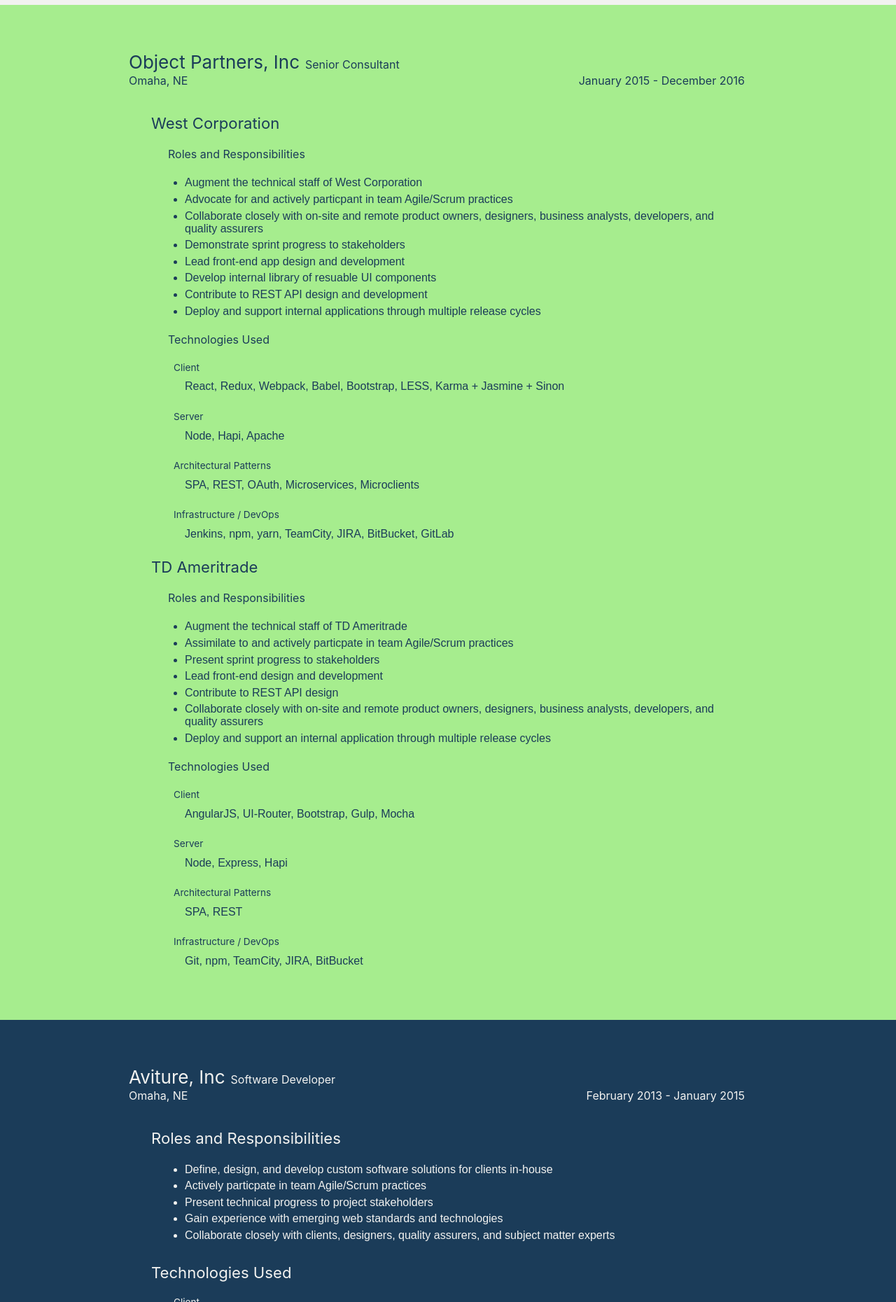
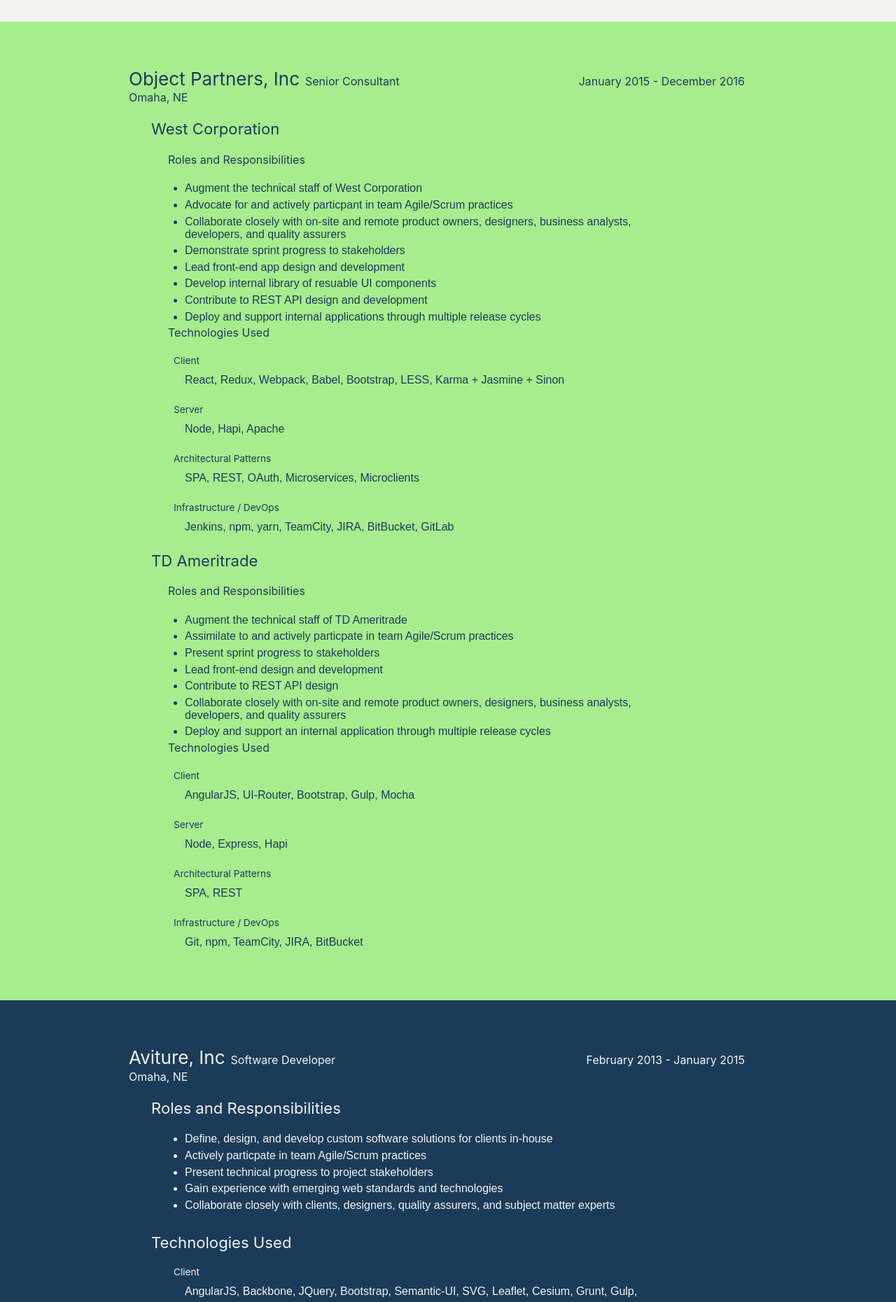
Before and after one commit to aghreed/aghreed, a Gatsby site: page /resume in a window 1280 px wide. Shown: the part 2260-4120 px from the top of the page at 70% size. Built offline with nearby package versions, Linux system fonts and the light colour scheme; Gatsby itself is replaced by a stand-in of ours.

Commit message:
update header routes so active styles are always active - update spacing on resume

```diff
--- a/src/components/header.js
+++ b/src/components/header.js
@@ -23,8 +23,8 @@
       <div style={{ width: `60%`, height: `1px`, backgroundColor: `${navy}`, margin: `1.75rem auto` }}></div>
       <div style={{ display: `flex`, width: `40%`, margin: `0 auto`, justifyContent: `space-evenly` }}>
         <h3><Link to="/" style={{ color: `${navy}`, fontVariant: `small-caps` }} activeStyle={{ textDecoration: `underline` }}>about</Link></h3>
-        <h3><Link to="/side" style={{ color: `${navy}`, fontVariant: `small-caps` }} activeStyle={{ textDecoration: `underline` }}>on the side</Link></h3>
-        <h3><Link to="/resume" style={{ color: `${navy}`, fontVariant: `small-caps` }} activeStyle={{ textDecoration: `underline` }}>resume</Link></h3>
+        <h3><Link to="/side/" style={{ color: `${navy}`, fontVariant: `small-caps` }} activeStyle={{ textDecoration: `underline` }}>on the side</Link></h3>
+        <h3><Link to="/resume/" style={{ color: `${navy}`, fontVariant: `small-caps` }} activeStyle={{ textDecoration: `underline` }}>resume</Link></h3>
       </div>
     </div>
   </header>
--- a/src/pages/resume.js
+++ b/src/pages/resume.js
@@ -30,7 +30,7 @@
         </div>
         <div style={{ margin: `1rem 6rem` }}>
           <h3>Roles and Responsibilities</h3>
-          <ul style={{ marginLeft: `3rem` }}>
+          <ul style={{ margin: `0 8rem 0 3rem` }}>
             <li>Augment the technical staff of the Retirement Plans Division at Mutual of Omaha</li>
             <li>Advocate for and actively particpant in team Agile/Scrum practices</li>
             <li>Collaborate closely with product owners, architects, designers, and business analysts</li>
@@ -42,7 +42,7 @@
         </div>
         <div style={{ margin: `2rem 6rem` }}>
           <h3>Technologies Used</h3>
-          <div>
+          <div style={{ marginRight: `8rem` }}>
             <h5 style={{ margin: `0.5rem 2rem`}}>Client</h5>
             <p style={{ marginLeft: `3rem`}}>Typescript, React, Redux, Webpack, Babel, Lerna, Rollup, Semantic-UI, SASS, Jest + Enzyme, NightmareJS</p>
             <h5 style={{ margin: `0.5rem 2rem`}}>Server</h5>
@@ -61,19 +61,19 @@
     <section style={{ padding: `0.25rem 0 3rem`, color: `${navy}`, background: `${lime}` }}>
       <div style={{ margin: `0 auto`, maxWidth: `1040px` }}>
         <div style={{ margin: `4rem 4rem 1rem` }}>
-          <div style={{ display: `flex`, justifyContent: `flex-start`, alignItems: `baseline` }}>
+          <div style={{ display: `flex`, justifyContent: `space-between`, alignItems: `baseline` }}>
+            <div style={{ display: `flex`, alignItems: `baseline` }}>
               <h2 style={{ marginBottom: `0.25rem` }}><a href="http://www.objectpartners.com" target="_blank" rel="noopener noreferrer" style={{ color: `${navy}` }}>Object Partners, Inc</a></h2>
               <h4 style={{ marginLeft: `0.5rem`, marginBottom: `0.25rem` }}>Senior Consultant</h4>
             </div>
-          <div style={{ display: `flex`, justifyContent: `space-between` }}>
+            <h4 style={{ marginRight: `2rem`, marginBottom: `0.25rem` }}>January 2015 - December 2016</h4>
+          </div>
           <h4>Omaha, NE</h4>
-            <h4 style={{ marginRight: `2rem` }}>January 2015 - December 2016</h4>
-          </div>
         </div>
         <div style={{ margin: `1rem 6rem` }}>
           <h3>West Corporation</h3>
           <h4 style={{ marginLeft: `1.5rem` }}>Roles and Responsibilities</h4>
-          <ul style={{ marginLeft: `3rem` }}>
+          <ul style={{ margin: `0 8rem 0 3rem` }}>
             <li>Augment the technical staff of West Corporation</li>
             <li>Advocate for and actively particpant in team Agile/Scrum practices</li>
             <li>Collaborate closely with on-site and remote product owners, designers, business analysts, developers, and quality assurers</li>
@@ -84,7 +84,7 @@
             <li>Deploy and support internal applications through multiple release cycles</li>
           </ul>
           <h4 style={{ marginLeft: `1.5rem` }}>Technologies Used</h4>
-          <div>
+          <div style={{ marginRight: `8rem` }}>
             <h5 style={{ margin: `0.5rem 2rem`}}>Client</h5>
             <p style={{ marginLeft: `3rem`}}>React, Redux, Webpack, Babel, Bootstrap, LESS, Karma + Jasmine + Sinon</p>
             <h5 style={{ margin: `0.5rem 2rem`}}>Server</h5>
@@ -96,7 +96,7 @@
           </div>
           <h3>TD Ameritrade</h3>
           <h4 style={{ marginLeft: `1.5rem` }}>Roles and Responsibilities</h4>
-          <ul style={{ marginLeft: `3rem` }}>
+          <ul style={{ margin: `0 8rem 0 3rem` }}>
             <li>Augment the technical staff of TD Ameritrade</li>
             <li>Assimilate to and actively particpate in team Agile/Scrum practices</li>
             <li>Present sprint progress to stakeholders</li>
@@ -106,7 +106,7 @@
             <li>Deploy and support an internal application through multiple release cycles</li>
           </ul>
           <h4 style={{ marginLeft: `1.5rem` }}>Technologies Used</h4>
-          <div>
+          <div style={{ marginRight: `8rem` }}>
             <h5 style={{ margin: `0.5rem 2rem`}}>Client</h5>
             <p style={{ marginLeft: `3rem`}}>AngularJS, UI-Router, Bootstrap, Gulp, Mocha</p>
             <h5 style={{ margin: `0.5rem 2rem`}}>Server</h5>
@@ -123,18 +123,18 @@
     <section style={{ padding: `0.25rem 0 3rem`, color: `${offWhite}`, background: `${navy}` }}>
       <div style={{ margin: `0 auto`, maxWidth: `1040px` }}>
         <div style={{ margin: `4rem 4rem 1rem` }}>
-          <div style={{ display: `flex`, justifyContent: `flex-start`, alignItems: `baseline` }}>
+          <div style={{ display: `flex`, justifyContent: `space-between`, alignItems: `baseline` }}>
+            <div style={{ display: `flex`, alignItems: `baseline` }}>
               <h2 style={{ marginBottom: `0.25rem` }}><a href="http://www.aviture.us.com" target="_blank" rel="noopener noreferrer" style={{ color: `${offWhite}`}}>Aviture, Inc</a></h2>
               <h4 style={{ marginLeft: `0.5rem`, marginBottom: `0.25rem` }}>Software Developer</h4>
             </div>
-          <div style={{ display: `flex`, justifyContent: `space-between` }}>
+            <h4 style={{ marginRight: `2rem`, marginBottom: `0.25rem` }}>February 2013 - January 2015</h4>
+          </div>
           <h4>Omaha, NE</h4>
-            <h4 style={{ marginRight: `2rem` }}>February 2013 - January 2015</h4>
-          </div>
         </div>
         <div style={{ margin: `1rem 6rem` }}>
           <h3>Roles and Responsibilities</h3>
-          <ul style={{ marginLeft: `3rem` }}>
+          <ul style={{ margin: `0 8rem 0 3rem` }}>
             <li>Define, design, and develop custom software solutions for clients in-house</li>
             <li>Actively particpate in team Agile/Scrum practices</li>
             <li>Present technical progress to project stakeholders</li>
@@ -144,7 +144,7 @@
         </div>
         <div style={{ margin: `2rem 6rem` }}>
           <h3>Technologies Used</h3>
-          <div>
+          <div style={{ marginRight: `8rem` }}>
             <h5 style={{ margin: `0.5rem 2rem`}}>Client</h5>
             <p style={{ marginLeft: `3rem`}}>AngularJS, Backbone, JQuery, Bootstrap, Semantic-UI, SVG, Leaflet, Cesium, Grunt, Gulp, LESS, SASS, Mocha, Jasmine, Chai</p>
             <h5 style={{ margin: `0.5rem 2rem`}}>Server</h5>
```
Lines whose indentation alone changed are shown as unchanged.
